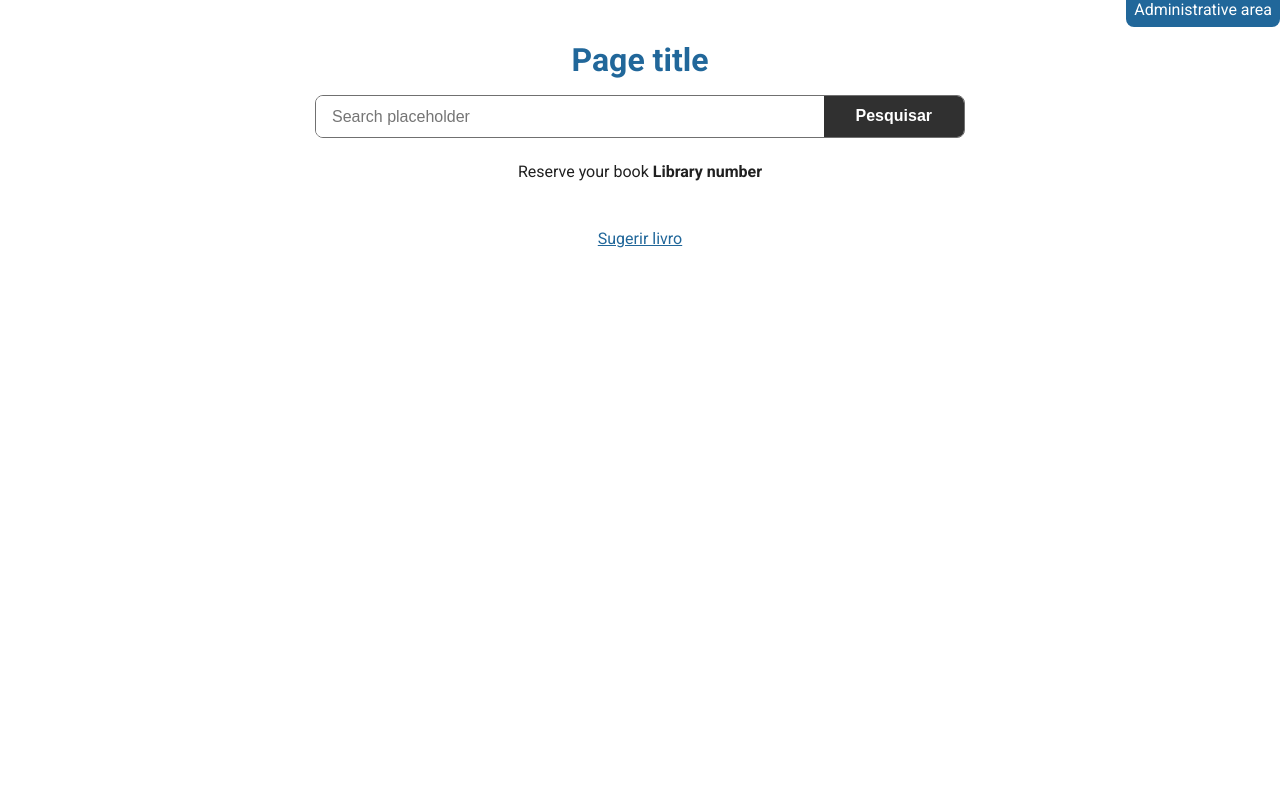
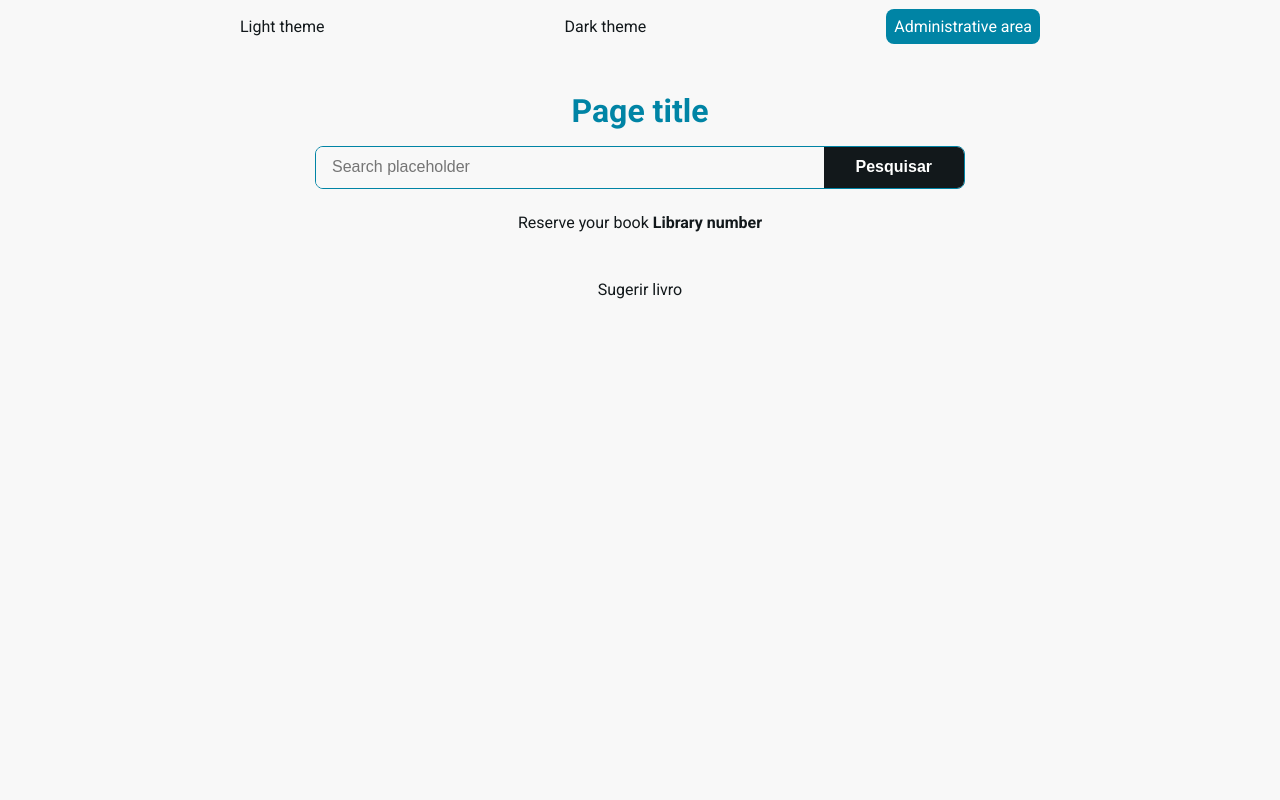
Before and after one commit to PJI240-001-109/projeto_integrador, a Django app: page / in a window 1280 px wide. Run offline with Django 3.2, Linux system fonts and the light colour scheme.

Commit message:
Dark theme

```diff
--- a/books/static/css/common/colors.css
+++ /dev/null
@@ -1,5 +0,0 @@
-:root {
-    --texts: #202020;
-    --blue: #21679a;
-    --gray: #303030;
-}
--- a/books/static/css/components/search-bar.css
+++ b/books/static/css/components/search-bar.css
@@ -6,21 +6,24 @@
 
     margin: 0 auto 1.5rem;
 
-    border: 1px solid #707070;
+    border: 1px solid var(--border-color);
     border-radius: 8px;
     overflow: hidden;
 }
 
 .search-bar input {
+    background-color: var(--bg-dropdown);
+    color: var(--text);
+
     flex: 1;
 
     border-width: 0;
 }
 
 .search-bar button {
-    background-color: var(--gray);
+    background-color: #12181b;
+    color: #fff;
     border-width: 0;
-    color: #fff;
 
     font-weight: 700;
     font-size: 1rem;
--- a/books/static/css/pages/index.css
+++ b/books/static/css/pages/index.css
@@ -1,10 +1,121 @@
+body {
+    margin: 0;
+    padding: 0;
+    color: var(--text);
+    background: var(--bg);
+    transition: background 500ms ease-in-out, color 1000ms ease-in-out;
+}
+
+ul {
+    list-style: none;
+    margin: 0;
+    padding: 0;
+}
+
+a {
+    color: currentColor;
+    text-decoration: none;
+}
+
+.navbar {
+    height: 70px;
+    width: 100%;
+}
+
+.navbar-nav {
+    display: flex;
+    align-items: center;
+    justify-content: space-evenly;
+    height: 100%;
+}
+
+.dropdown {
+    position: absolute;
+    width: 500px;
+    opacity: 0;
+    z-index: 2;
+    background: var(--bg-dropdown);
+    border-top: 2px solid var(--border-color);
+
+    border-bottom-right-radius: 8px;
+    border-bottom-left-radius: 8px;
+
+    display: flex;
+    align-items: center;
+    justify-content: space-around;
+    height: 3rem;
+    margin-top: 2rem;
+    padding: 0.5rem;
+
+    box-shadow: rgba(2, 8, 20, 0.1) 0px 0.175em 0.5em;
+    transform: translateX(-40%);
+
+    transition: opacity .15s ease-out;
+}
+
+
+.has-dropdown:focus-within .dropdown {
+    opacity: 1;
+    pointer-events: auto;
+}
+
+
+.dropdown-item a {
+    width: 100%;
+    height: 100%;
+    size: 0.7rem;
+    padding-left: 10px;
+    font-weight: bold;
+}
+
+.dropdown-item a::before {
+    content: ' ';
+    border: 2px solid var(--border-color);
+    border-radius: 50%;
+    width: 2rem;
+    height: 2rem;
+    display: inline-block;
+    vertical-align: middle;
+    margin-right: 10px;
+}
+
+
+:root {
+    --gray0: #f8f8f8;
+    --gray1: #dbe1e8;
+    --gray2: #b2becd;
+    --gray3: #6c7983;
+    --gray4: #454e56;
+    --gray5: #2a2e35;
+    --gray6: #12181b;
+    --blue: #0084a5;
+    --yellow: #fff565;
+}
+
+.light {
+    --bg: var(--gray0);
+    --bg-nav: linear-gradient(to right, var(--gray1), var(--gray3));
+    --bg-dropdown: var(--gray0);
+    --text: var(--gray6);
+    --border-color: var(--blue);
+}
+
+
+.dark {
+    --bg: var(--gray5);
+    --bg-nav: linear-gradient(to right, var(--gray5), var(--gray6));
+    --bg-dropdown: var(--gray6);
+    --text: var(--gray0);
+    --border-color: var(--gray3);
+}
+
 form,
 section {
     width: 100%;
 }
 
 .result {
-    border: 1px solid #707070;
+    border: 1px solid var(--border-color);
 
     width: 100%;
     max-width: 700px;
--- /dev/null
+++ b/books/static/js/accessibility.js
@@ -0,0 +1,26 @@
+// DOM Elements
+
+const darkButton = document.getElementById("dark");
+const lightButton = document.getElementById("light");
+const body = document.body;
+
+// Apply the cached theme on reload
+
+const theme = localStorage.getItem("theme");
+
+if (theme) {
+  body.classList.add(theme);
+}
+
+// Button Event Handlers
+
+darkButton.onclick = () => {
+  body.classList.replace("light", "dark");
+  localStorage.setItem("theme", "dark");
+};
+
+lightButton.onclick = () => {
+  body.classList.replace("dark", "light");
+
+  localStorage.setItem("theme", "light");
+};
--- a/books/templates/base.html
+++ b/books/templates/base.html
@@ -9,9 +9,13 @@
     {% block page_css %}{% endblock %}
     {% include 'partials/_favicon.html' %}
 
+    <script defer src="{% static "js/accessibility.js" %}"></script>
+
     <title>{% translate "Page title" %}</title>
 </head>
-<body>
+<body class="light">
+{% include 'partials/_nav.html' %}
+
 {% include 'partials/_header.html' %}
 
 {% block content %}{% endblock %}
--- a/books/templates/partials/_header.html
+++ b/books/templates/partials/_header.html
@@ -1,9 +1,6 @@
 {% load i18n %}
 
 <header>
-    <p class="text-end">
-        <a href="{% url 'admin:index' %}" class="area_label">{% translate 'Administrative area' %}</a>
-    </p>
     <h1 class="text-center separator">
         <a href="{% url 'index' %}" class="clear_decoration">{% translate "Page title" %}</a>
     </h1>
--- /dev/null
+++ b/books/templates/partials/_nav.html
@@ -0,0 +1,15 @@
+{% load i18n %}
+
+<nav class="navbar">
+  <ul class="navbar-nav">
+    <li class="nav-item">
+      <a id="light">{% translate 'Light theme' %}</a>
+    </li>
+    <li class="nav-item">
+      <a id="dark">{% translate 'Dark theme' %}</a>
+    </li>
+    <li class="nav-item">
+      <a href="{% url 'admin:index' %}" class="area_label">{% translate 'Administrative area' %}</a>
+    </li>
+  </ul>
+</nav>
```
Also changed, not shown: locale/pt_BR/LC_MESSAGES/django.po.
